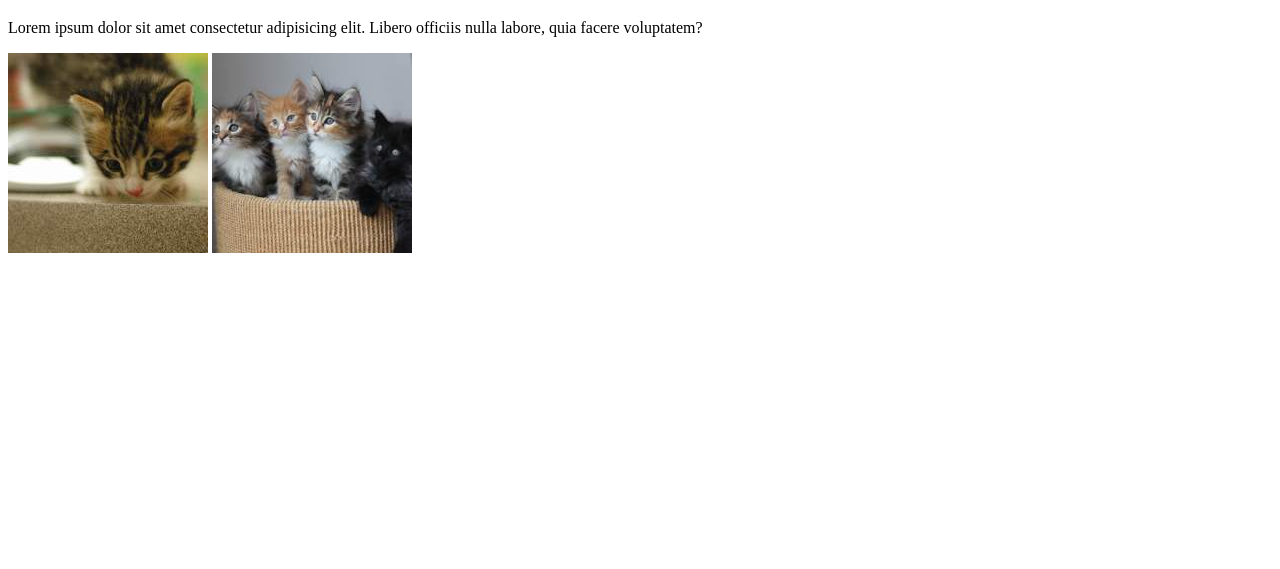
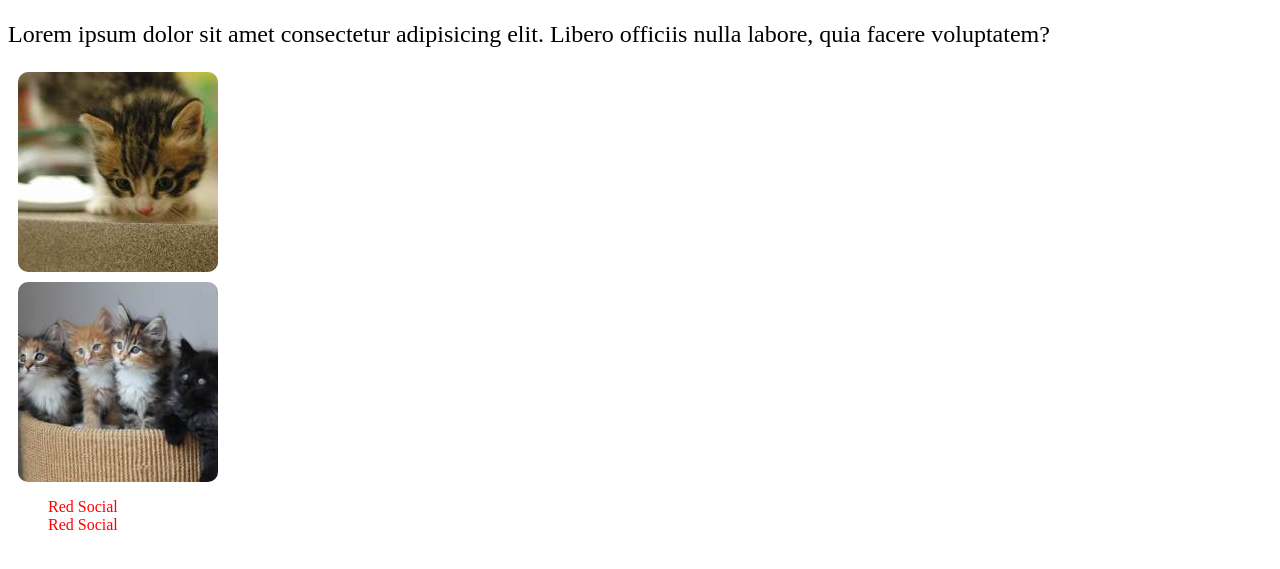
Before and after one commit to eveltynge/repositorio_coderhouse, a plain HTML site: page index.html in a window 1280 px wide. Shown: the part 61-630 px from the top of the page. Drawn offline with Linux system fonts and the light colour scheme.

Commit message:
borre archivos y agregue estilos

```diff
--- a/index.css
+++ b/index.css
@@ -0,0 +1,26 @@
+html {
+    font-size: 100%;
+}
+
+p {
+    font-size: 1.5rem;
+}
+.gatitos img {
+    display: flex;
+    flex-direction: column;
+    border-radius: 10px;
+    margin: 10px;
+}
+img:hover {
+    transform: scale(1.2,1.2);
+}
+li {
+    list-style: none;
+}
+li a {
+    text-decoration: none;
+    color: red;
+}
+a:hover {
+    color: purple
+}
--- a/index.html
+++ b/index.html
@@ -13,10 +13,16 @@
         <p>Lorem ipsum dolor sit amet consectetur adipisicing elit. Libero officiis nulla labore, quia facere voluptatem?</p>
     </header>
     <section>
-        <div>
+        <div class="gatitos">
             <img src="gatito1.png" alt="Unico gatito">
             <img src="gatito2.png" alt="Cuatro gatitos de diferentes colores">
         </div>
     </section>
+    <footer>
+        <ul>
+            <li> <a href="#">Red Social</a></li>
+            <li> <a href="#">Red Social</a></li>
+        </ul>
+    </footer>
 </body>
 </html>
```
Also changed, not shown: 2 other files.
